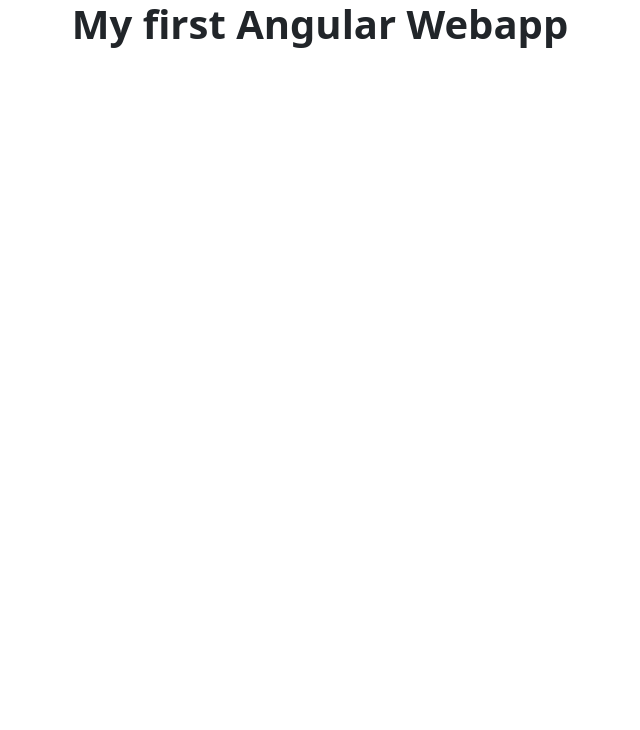
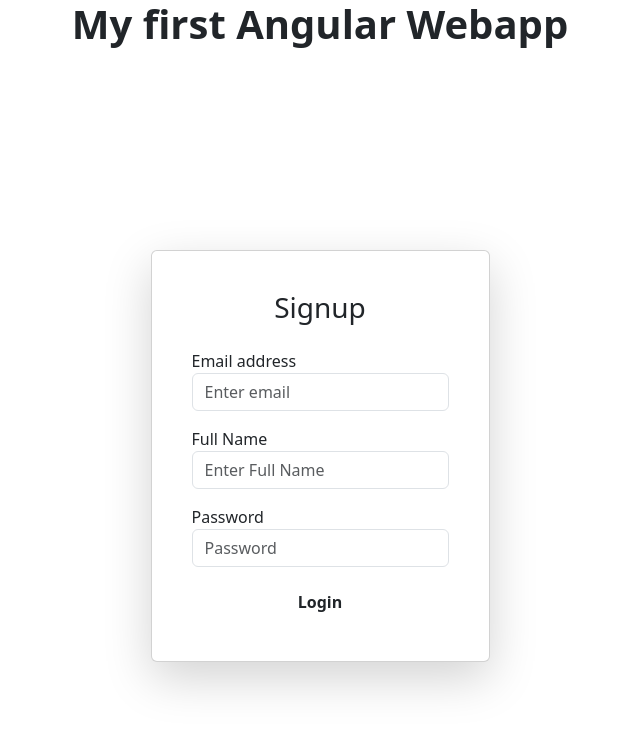
Before and after one commit to Place4you/FirstAngularApp, an Angular app: page /signup in a window 1280 px wide. Before the commit this address led to /. Shown: the top 730 px of the page, without its empty margins (320-960 px from the left). Built offline with nearby package versions, Linux system fonts and the light colour scheme.

Commit message:
api login

```diff
--- a/src/app/app.routes.ts
+++ b/src/app/app.routes.ts
@@ -13,6 +13,7 @@
 import { LifeCycleEventsComponent } from './life-cycle-events/life-cycle-events.component';
 import { LoginComponent } from './login/login.component';
 import { LayoutComponent } from './layout/layout.component';
+import { SignupComponent } from './signup/signup.component';
 
 export const routes: Routes = [
     {
@@ -23,6 +24,11 @@
     {
         path:'login',
         component:LoginComponent
+    },
+    {
+        path:'signup',
+        component: SignupComponent,
+
     },
     {
         path:'',
--- a/src/app/login/login.component.html
+++ b/src/app/login/login.component.html
@@ -2,7 +2,7 @@
     <div class="login-card card p-4 shadow-lg">
       <div class="card-body">
         <h3 class="card-title text-center mb-4">Login</h3>
-        <form (ngSubmit)="onLogin()">
+        <form (ngSubmit)="onApiLogin()">
           <div class="form-group mb-3">
             <label for="email">Email address</label>
             <input type="email" class="form-control" [(ngModel)]="userObj.username" name="username" id="email" placeholder="Enter email" required>
@@ -11,10 +11,10 @@
             <label for="password">Password</label>
             <input type="password" class="form-control" [(ngModel)]="userObj.password"  name="password" id="password" placeholder="Password" required>
           </div>
-          <button type="submit" class="btn btn-gradient w-100">Submit</button>
+          <button type="submit" class="btn btn-gradient w-100"><span class="fw-bolder">Login</span></button>
         </form>
         <div class="text-center mt-3">
-          <a href="#" class="text-decoration-none">Forgot password?</a>
+          <a href="/signup" class="btn btn-success w-100" (click)="singuppage()" ><span class="fw-bold">Sign Up</span> </a>
         </div>
       </div>
     </div>
--- a/src/app/login/login.component.ts
+++ b/src/app/login/login.component.ts
@@ -1,3 +1,4 @@
+import { UserService } from './../user.service';
 import { Component, inject } from '@angular/core';
 import { FormsModule } from '@angular/forms';
 import { Router } from '@angular/router';
@@ -11,13 +12,16 @@
 })
 export class LoginComponent {
 
+  userSrv = inject(UserService);
   userObj: any = {
     username: '',
     password: ''
   }
   router = inject(Router)
-  onLogin(){
+  loginurl = '/login';
 
+
+  onHardLogin(){
     if(this.userObj.username =='admin' && this.userObj.password == '1234')
     {
       localStorage.setItem('loggedUser', this.userObj.username);
@@ -29,6 +33,13 @@
     }
   }
 
+  singuppage(){
+    this.router.navigateByUrl('signup');
+  }
+  onApiLogin(){
+    this.userSrv.loginUser(this.loginurl, this.userObj);
+  }
+
 
 
 }
--- /dev/null
+++ b/src/app/signup/signup.component.html
@@ -0,0 +1,23 @@
+<div class="login-container d-flex justify-content-center align-items-center min-vh-100">
+    <div class="login-card card p-4 shadow-lg">
+      <div class="card-body">
+        <h3 class="card-title text-center mb-4">Signup</h3>
+        <form (ngSubmit)="onSignup()">
+          <div class="form-group mb-3">
+            <label for="email">Email address</label>
+            <input type="email" class="form-control" [(ngModel)]="newUserobj.email" name="email" id="email" placeholder="Enter email" required>
+          </div>
+          <div class="form-group mb-3">
+            <label for="email">Full Name</label>
+            <input type="email" class="form-control" [(ngModel)]="newUserobj.fullname" name="fullname" id="fullname" placeholder="Enter Full Name" required>
+          </div>
+          <div class="form-group mb-3">
+            <label for="password">Password</label>
+            <input type="password" class="form-control" [(ngModel)]="newUserobj.password"  name="password" id="password" placeholder="Password" required>
+          </div>
+          <button type="submit" class="btn btn-gradient w-100"><span class="fw-bolder">Login</span></button>
+        </form>
+
+      </div>
+    </div>
+  </div>
--- /dev/null
+++ b/src/app/signup/signup.component.ts
@@ -0,0 +1,34 @@
+import { UserService } from './../user.service';
+import { HttpClient } from '@angular/common/http';
+import { Component, inject } from '@angular/core';
+import { FormsModule } from '@angular/forms';
+import { Router } from '@angular/router';
+
+@Component({
+  selector: 'app-signup',
+  standalone: true,
+  imports: [FormsModule],
+  templateUrl: './signup.component.html',
+  styleUrl: './signup.component.css'
+})
+export class SignupComponent {
+
+  router= inject(Router);
+  http= inject(HttpClient);
+  userSrv = inject(UserService);
+
+  newUserobj:any={
+    email:'',
+    fullname:'',
+    password:''
+  }
+  posturl = '/CreateNewUser';
+
+
+
+  onSignup(){
+    this.userSrv.createUser(this.posturl, this.newUserobj)
+
+  }
+
+}
--- /dev/null
+++ b/src/app/user.service.ts
@@ -0,0 +1,36 @@
+import { HttpClient } from '@angular/common/http';
+import { inject, Injectable } from '@angular/core';
+
+@Injectable({
+  providedIn: 'root'
+})
+export class UserService {
+
+  http = inject(HttpClient);
+  apiurl='https://projectapi.gerasim.in/api/UserApp/';
+
+
+  createUser(url:string,data:any){
+    return this.http.post(`${this.apiurl}` +url, data).subscribe(
+      (res: any) => {
+        alert("Singup successfully");
+      },
+      (error) => {
+        alert('Failed to Signup. Please try again later.');
+      }
+
+    );
+
+  }
+
+  loginUser(url:string,data:any){
+    return this.http.post(`${this.apiurl}` +url, data).subscribe(
+      (res: any) => {
+        localStorage.setItem('newuser', JSON.stringify(res.data));
+      },
+      (error) => {
+      }
+
+    );
+  }
+}
```
Also changed, not shown: src/app/signup/signup.component.css (added), 2 other files (tests, documents, lock files or other folders).
